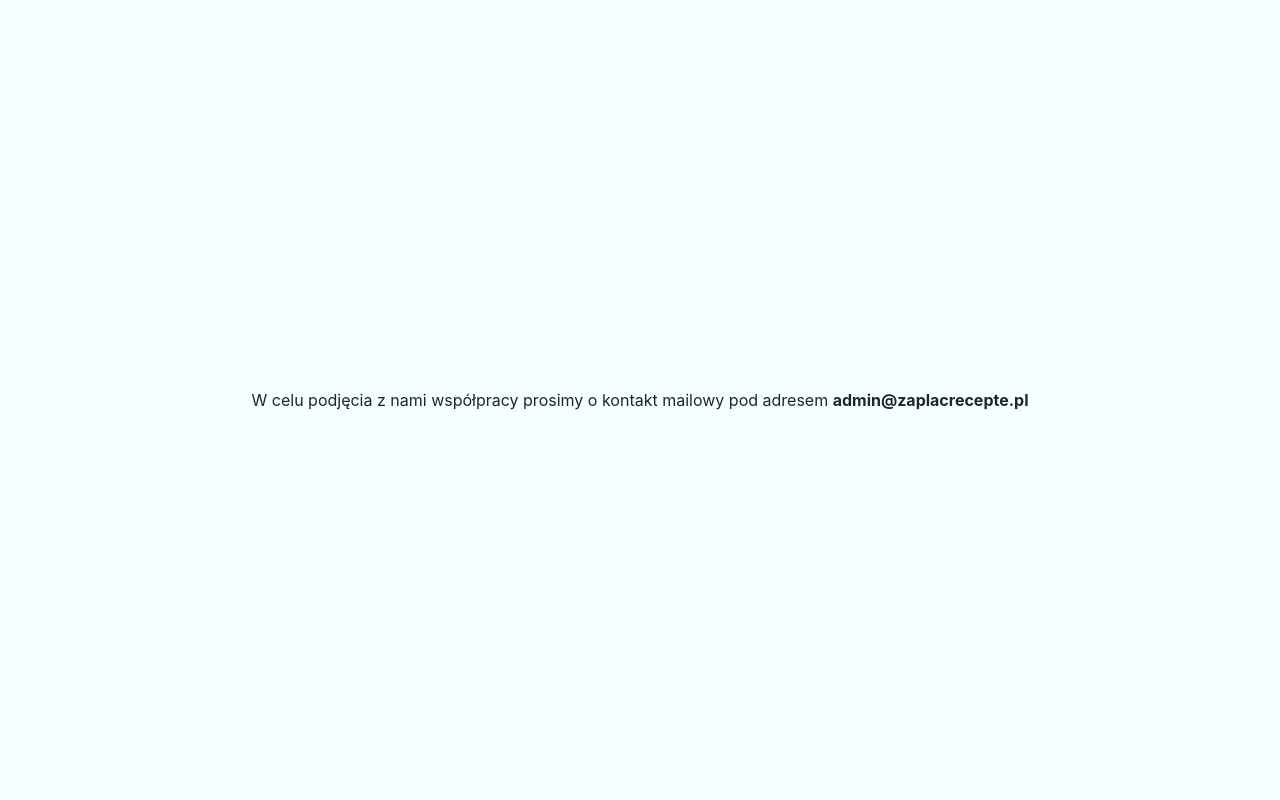
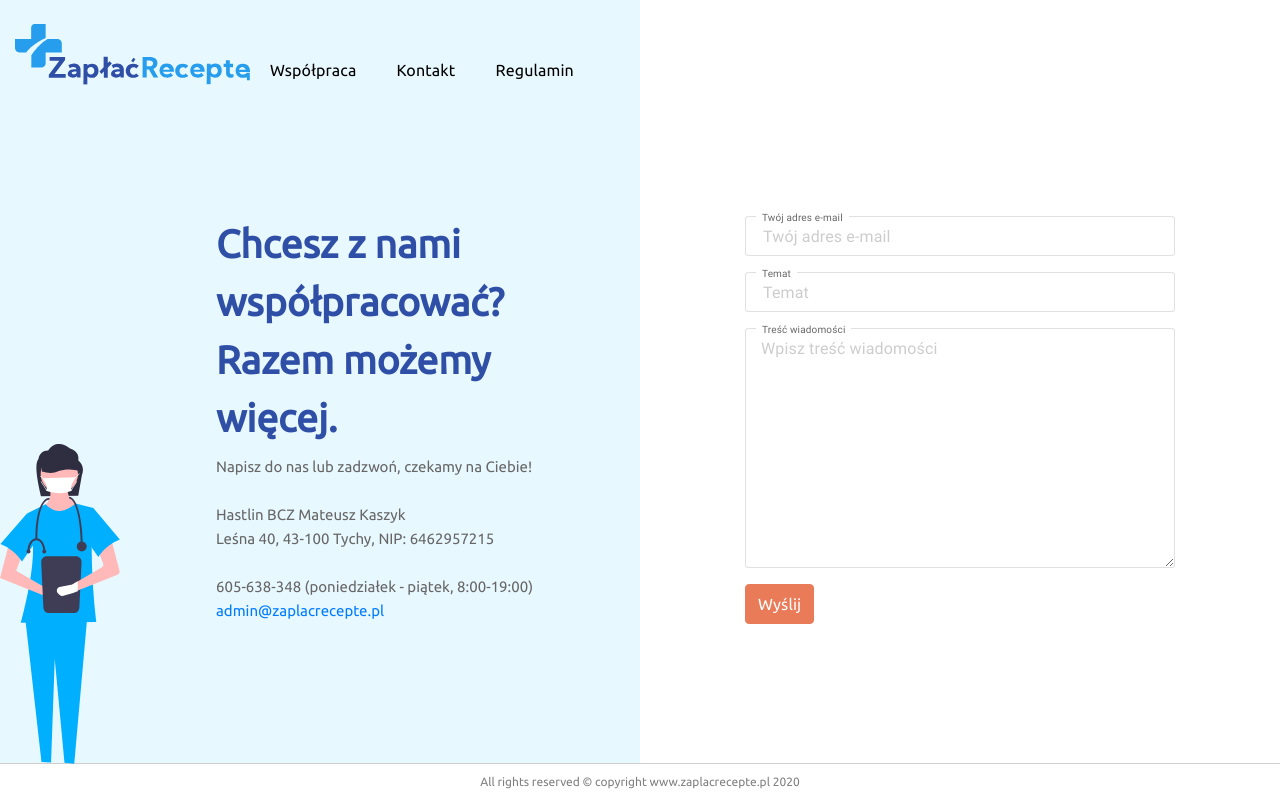
Before and after one commit to kajzerro/zaplacrecepte-front, a React (Create React App) app: page /wspolpraca in a window 1280 px wide. Built offline with nearby package versions, Linux system fonts and the light colour scheme.

Commit message:
Cooperation Page

```diff
--- a/src/component/cooperationPage/CooperationPage.js
+++ b/src/component/cooperationPage/CooperationPage.js
@@ -1,10 +1,132 @@
-import React from 'react';
+import React, {useState} from 'react';
+import ZrHeaderMenu from "../common/ZrHeaderMenu";
+import ZrFooter from "../common/ZrFooter";
+import ZrInput from "../common/ZrInput";
+import ZrTextArea from "../common/ZrTextArea";
+import axios from "axios";
+import {getEndpoint} from "../config/Config";
+import ZrErrorModal from "../common/ZrErrorModal";
+import * as EmailValidator from "email-validator";
 
 function CooperationPage() {
+    const [email, setEmail] = useState("");
+    const [emailValid, setEmailValid] = useState(false);
+    const [emailChanged, setEmailChanged] = useState(false);
+    const [subject, setSubject] = useState("");
+    const [message, setMessage] = useState("");
+    const [sendingInProgress, setSendingInProgress] = useState("");
+    const [alert, setAlert] = useState({
+        show: false, onClose: () => {
+        }, message: "", header: ""
+    });
+
+    const isEmailValid = (input) => {
+        return EmailValidator.validate(input);
+    };
+
+    const handleSend = () => {
+        setSendingInProgress(true);
+        axios.post(getEndpoint() + "/api/contact",
+            {
+                message:
+                    "Email: " + email + "\n" +
+                    "Temat: " + subject + "\n" +
+                    "Treść: " + message + "\n"
+            })
+            .then(() => {
+                showAlert({
+                    show: true, onClose: () => {
+                    }, header: "Wysłano", message: "Wiadomość została wysłana. Dziękujemy!"
+                })
+            })
+            .catch(err =>
+                showAlert({
+                    show: true, onClose: () => {
+                    }, header: "Błąd", message: "Wystąpił błąd - prosimy o kontakt innym kanałem."
+                })
+            )
+            .finally(() => {
+                setSendingInProgress(false);
+            });
+    };
+
+    const showAlert = (properties) => {
+        setAlert({...properties, key: Math.random()});
+    };
 
     return (
-        <div className="cooperation">
-          W celu podjęcia z nami współpracy prosimy o kontakt mailowy pod adresem&nbsp;<b>admin@zaplacrecepte.pl</b>
+
+        <div className="contact-page container-fluid">
+            <div className="row fullscreen">
+                <div className="col-6 blue-background">
+                    <ZrHeaderMenu/>
+                    <div className="row centered-body-wrapper left-site">
+                        <div className="col-12">
+                            <h1 className="zr-header">Chcesz z nami
+                                współpracować?
+                                Razem możemy więcej.
+                            </h1>
+                            <div className="input-frame">
+                                <div className="zr-header-description">Napisz do nas lub zadzwoń, czekamy na Ciebie!
+                                    <br/>
+                                    <br/>
+                                    Hastlin BCZ Mateusz Kaszyk<br/>
+                                    Leśna 40, 43-100 Tychy, NIP: 6462957215<br/><br/>
+                                    605-638-348 (poniedziałek - piątek, 8:00-19:00) <br/>
+                                    <a href={"mailto:admin@zaplacrecepte.pl"}>admin@zaplacrecepte.pl</a>
+                                    <br/>
+                                </div>
+                            </div>
+                        </div>
+                    </div>
+                </div>
+                <div className="col-6">
+                    <div className="row centered-body-wrapper ">
+                        <ZrInput
+                            label={"Twój adres e-mail"}
+                            errorMessage={"Niepoprawny adres e-mail"}
+                            placeholder={"Twój adres e-mail"}
+                            className="mb-3"
+                            value={email}
+                            onChange={e => {
+                                setEmailValid(isEmailValid(e.target.value));
+                                setEmail(e.target.value)
+                            }}
+                            onBlur={() => setEmailChanged(true)}
+                            isInvalid={emailChanged && !emailValid}
+                        />
+                        <ZrInput
+                            className={"mb-3"}
+                            label={"Temat"}
+                            placeholder={"Temat"}
+                            value={subject}
+                            onChange={e => {
+                                setSubject(e.target.value);
+                            }}
+                        />
+                        <ZrTextArea
+                            className={"mb-3"}
+                            label={"Treść wiadomości"}
+                            placeholder={"Wpisz treść wiadomości"}
+                            value={message}
+                            onChange={e => {
+                                setMessage(e.target.value);
+                            }}
+                        />
+                        <div className="patient-blocking-button half-width-button">
+                            <span className={"spinner-border" + (sendingInProgress ? "" : "invisible")}/>
+                            <button className="btn zr-red-button" onClick={handleSend}
+                                    disabled={sendingInProgress || message === "" || !emailValid}>
+                                Wyślij
+                            </button>
+                        </div>
+                    </div>
+                </div>
+                <img className={"image-on-footer"} src={"/cooporationPage/bottom-image.svg"}/>
+                <ZrFooter/>
+            </div>
+            <ZrErrorModal show={alert.show} onClose={alert.onClose} message={alert.message}
+                          key={alert.key} header={alert.header}/>
         </div>
     );
 }
```
